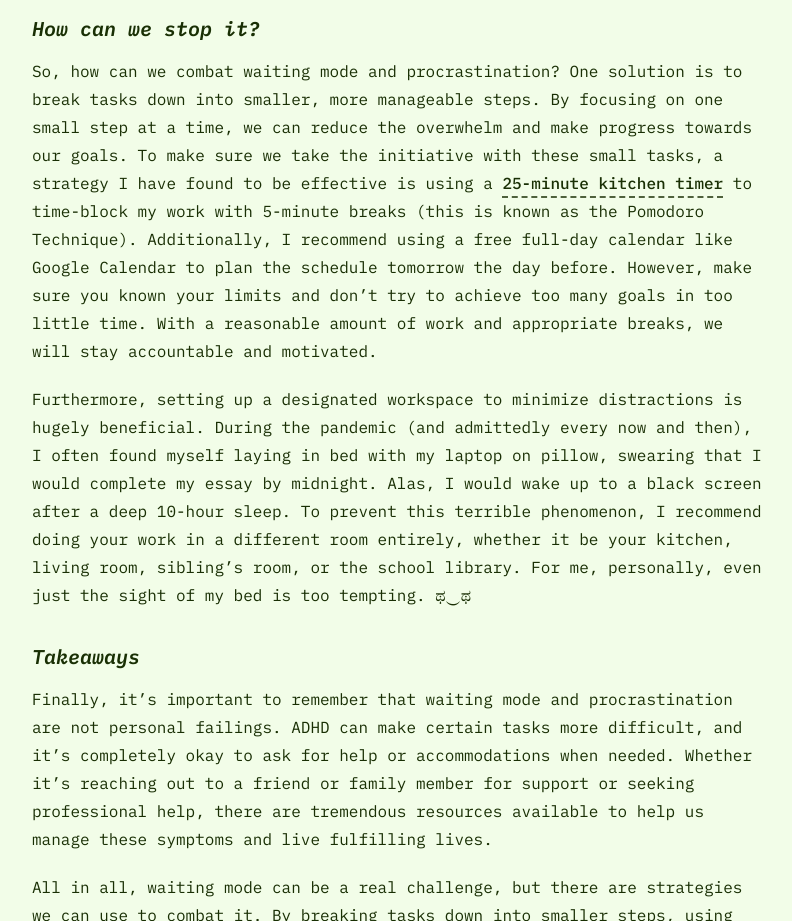
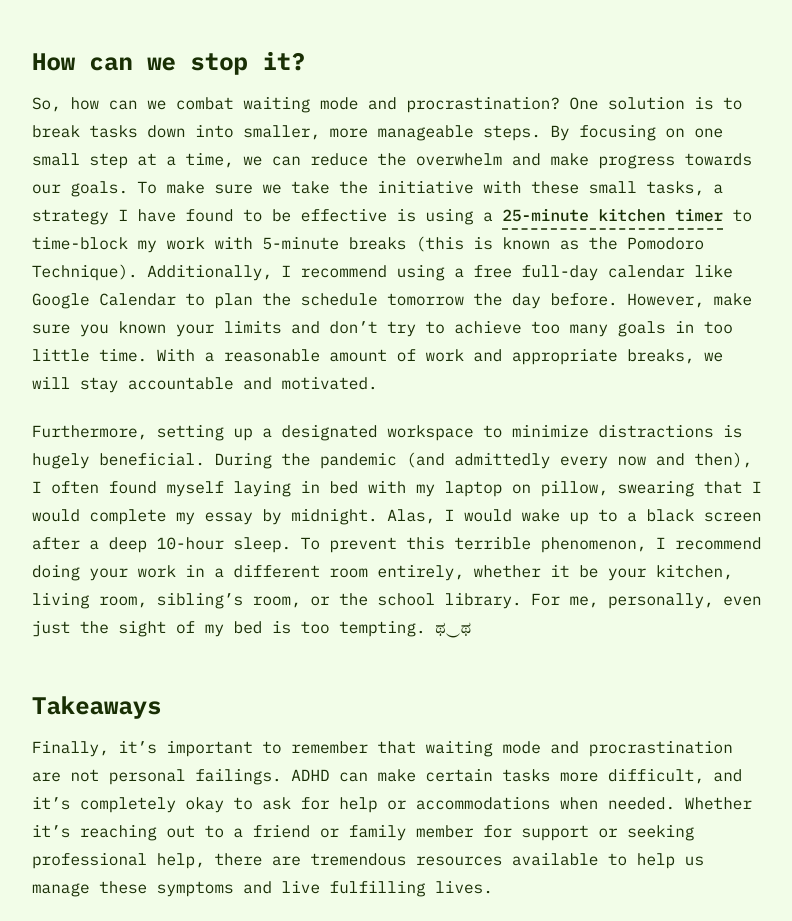
Before and after one commit to kagamak/astro-paper, an Astro site: page /posts/predefined-color-schemes in a window 1280 px wide. Shown: the part 1478-2399 px from the top of the page, without its empty margins (240-1032 px from the left). Built offline with nearby package versions, Linux system fonts and the light colour scheme; Astro itself is replaced by a stand-in of ours.

Commit message:
Update predefined-color-schemes.md

```diff
--- a/src/content/blog/predefined-color-schemes.md
+++ b/src/content/blog/predefined-color-schemes.md
@@ -15,7 +15,7 @@ description:
 
 It is currently 9 AM, and you have doctor’s appointment at 4 PM. Until the clock strikes 4, you sit at your desk aiming to get some work done. But after the seven hours elapse, it seems that you’ve made absolutely zero progress on anything. Instead, you spend the day waiting. Why is this?
 
-### What is waiting mode?
+## What is waiting mode?
 
 > “It’s like my mind enters a mental queue for that task, and if I leave to do something else, I lose my spot in the queue.”
 
@@ -32,13 +32,13 @@ People who experience waiting mode also tend to be sufferers of disorders like:
 
 One factor that contributes to the anxiety around getting things done is the idea of choice paralysis. When faced with too many choices or too many things to do, people with ADHD can become overwhelmed and struggle to make decisions. This can lead to a cycle of indecision and avoidance, as we are afraid of making the wrong choice or not being able to complete all of the tasks.
 
-### How can we stop it?
+## How can we stop it?
 
 So, how can we combat waiting mode and procrastination? One solution is to break tasks down into smaller, more manageable steps. By focusing on one small step at a time, we can reduce the overwhelm and make progress towards our goals. To make sure we take the initiative with these small tasks, a strategy I have found to be effective is using a [25-minute kitchen timer](https://www.amazon.com/Mechanical-Processing-Classroom-Activities-Timeouts/dp/B007UO4SAW/ref=sr_1_7?keywords=kitchen+timer&qid=1682968059&sr=8-7) to time-block my work with 5-minute breaks (this is known as the Pomodoro Technique). Additionally, I recommend using a free full-day calendar like Google Calendar to plan the schedule tomorrow the day before. However, make sure you known your limits and don’t try to achieve too many goals in too little time. With a reasonable amount of work and appropriate breaks, we will stay accountable and motivated.
 
 Furthermore, setting up a designated workspace to minimize distractions is hugely beneficial. During the pandemic (and admittedly every now and then), I often found myself laying in bed with my laptop on pillow, swearing that I would complete my essay by midnight. Alas, I would wake up to a black screen after a deep 10-hour sleep. To prevent this terrible phenomenon, I recommend doing your work in a different room entirely, whether it be your kitchen, living room, sibling’s room, or the school library. For me, personally, even just the sight of my bed is too tempting. ಥ‿ಥ
 
-### Takeaways
+## Takeaways
 
 Finally, it's important to remember that waiting mode and procrastination are not personal failings. ADHD can make certain tasks more difficult, and it's completely okay to ask for help or accommodations when needed. Whether it's reaching out to a friend or family member for support or seeking professional help, there are tremendous resources available to help us manage these symptoms and live fulfilling lives.
 
```
